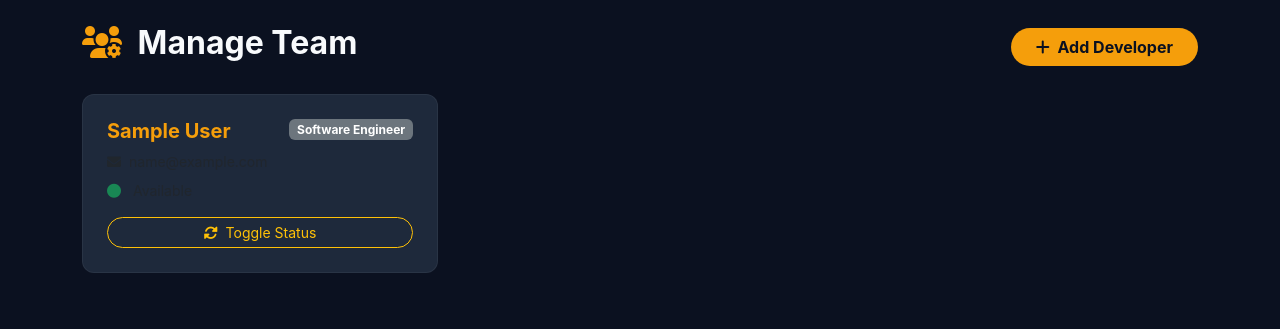
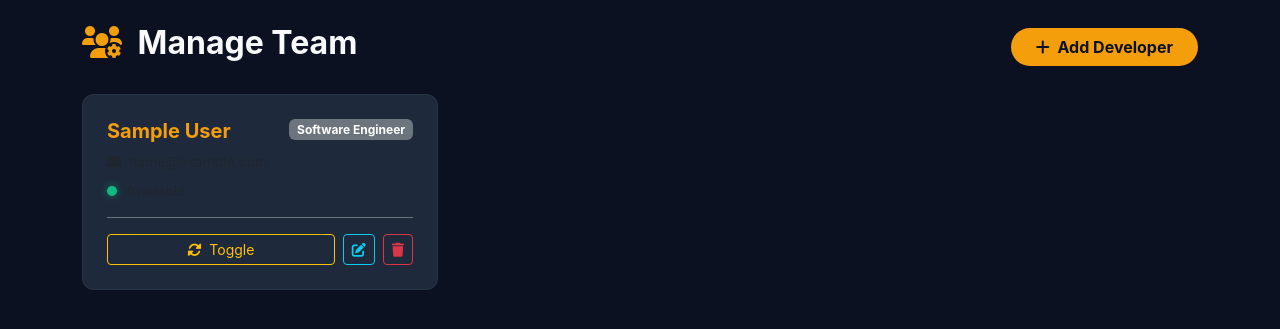
Before and after one commit to derrickatsu1998/betacode-website, a Django app: page /developer/manage/ in a window 1280 px wide. Shown: the part 73-402 px from the top of the page. Run offline with Django 5.2, Linux system fonts and the light colour scheme; the visitor is signed in with stand-in values (Sample User, id 1); data comes from the database, SQL or seed files in the repository.

Commit message:
Added developer delete functionality and improved card UI

```diff
--- a/core/templates/core/manage_developers.html
+++ b/core/templates/core/manage_developers.html
@@ -24,6 +24,11 @@
             border-color: #f59e0b !important;
             box-shadow: 0 0 0 0.25rem rgba(245, 158, 11, 0.25) !important;
         }
+
+        /* Status Indicator */
+        .status-dot { width: 10px; height: 10px; border-radius: 50%; display: inline-block; margin-right: 5px; }
+        .status-online { background-color: #10b981; box-shadow: 0 0 8px rgba(16, 185, 129, 0.5); }
+        .status-offline { background-color: #ef4444; }
     </style>
 </head>
 <body>
@@ -65,19 +70,41 @@
         <div class="row g-4">
             {% for dev in developers %}
             <div class="col-md-4">
-                <div class="card-dev p-4 h-100">
+                <!-- Added d-flex flex-column so buttons align at the bottom -->
+                <div class="card-dev p-4 h-100 d-flex flex-column">
                     <div class="d-flex justify-content-between align-items-start mb-2">
                         <h5 class="fw-bold text-accent mb-0">{{ dev.user.get_full_name|default:dev.user.username }}</h5>
                         <span class="badge bg-secondary">{{ dev.get_role_display }}</span>
                     </div>
+
                     <p class="text-muted small mb-2"><i class="fas fa-envelope me-2"></i>{{ dev.user.email }}</p>
                     <p class="text-muted small mb-3">
-                        <i class="fas fa-circle {% if dev.is_available %}text-success{% else %}text-danger{% endif %} me-2"></i>
+                        <span class="status-dot {% if dev.is_available %}status-online{% else %}status-offline{% endif %}"></span>
                         {% if dev.is_available %}Available{% else %}Busy / Offline{% endif %}
                     </p>
-                    <a href="{% url 'toggle_developer_status' dev.user.id %}" class="btn btn-sm btn-outline-warning w-100 rounded-pill">
-                        <i class="fas fa-sync-alt me-1"></i> Toggle Status
-                    </a>
+
+                    <!-- Push buttons to the bottom -->
+                    <div class="mt-auto pt-3 border-top border-secondary">
+                        <div class="d-flex gap-2">
+                            <!-- Toggle Status Button -->
+                            <a href="{% url 'toggle_developer_status' dev.user.id %}" class="btn btn-sm btn-outline-warning flex-grow-1" title="Toggle Availability">
+                                <i class="fas fa-sync-alt me-1"></i> Toggle
+                            </a>
+
+                            <!-- Admin Edit Link (Optional but useful for password resets) -->
+                            <a href="/admin/auth/user/{{ dev.user.id }}/change/" target="_blank" class="btn btn-sm btn-outline-info" title="Edit in Django Admin">
+                                <i class="fas fa-edit"></i>
+                            </a>
+
+                            <!-- Delete Button with Confirmation -->
+                            <form method="POST" action="{% url 'delete_developer' dev.user.id %}" class="d-inline" onsubmit="return confirm('Are you sure you want to delete {{ dev.user.username }}? This action cannot be undone.');">
+                                {% csrf_token %}
+                                <button type="submit" class="btn btn-sm btn-outline-danger" title="Delete Developer">
+                                    <i class="fas fa-trash"></i>
+                                </button>
+                            </form>
+                        </div>
+                    </div>
                 </div>
             </div>
             {% empty %}
@@ -101,7 +128,6 @@
                     {% csrf_token %}
                     <div class="modal-body p-4">
 
-                        <!-- First Name & Last Name Row -->
                         <div class="row">
                             <div class="col-md-6 mb-3">
                                 <label class="form-label text-light small fw-bold">First Name</label>
@@ -113,33 +139,28 @@
                             </div>
                         </div>
 
-                        <!-- Username -->
                         <div class="mb-3">
                             <label class="form-label text-light small fw-bold">Username</label>
                             {{ form.username }}
                             <small class="text-muted" style="font-size: 0.75rem;">This will be their login ID.</small>
                         </div>
 
-                        <!-- Email -->
                         <div class="mb-3">
                             <label class="form-label text-light small fw-bold">Email Address</label>
                             {{ form.email }}
                         </div>
 
-                        <!-- Password -->
                         <div class="mb-3">
                             <label class="form-label text-light small fw-bold">Password</label>
                             {{ form.password }}
                             <small class="text-muted d-block" style="font-size: 0.75rem;">Must be at least 8 characters and not entirely numeric.</small>
                         </div>
 
-                        <!-- Role -->
                         <div class="mb-3">
                             <label class="form-label text-light small fw-bold">Assign Role</label>
                             {{ form.role }}
                         </div>
 
-                        <!-- Errors (if any) -->
                         {% if form.errors %}
                             <div class="alert alert-danger bg-danger text-white border-0 py-2 small mt-3">
                                 <ul class="mb-0 ps-3">
@@ -164,7 +185,6 @@
 
     <script src="https://cdn.jsdelivr.net/npm/bootstrap@5.3.0/dist/js/bootstrap.bundle.min.js"></script>
 
-    <!-- ✅ Script to keep the modal open and show errors -->
     <script>
         document.addEventListener("DOMContentLoaded", function() {
             {% if form.errors %}
```
